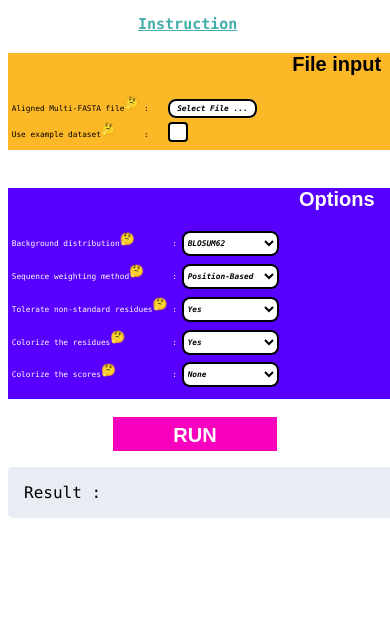
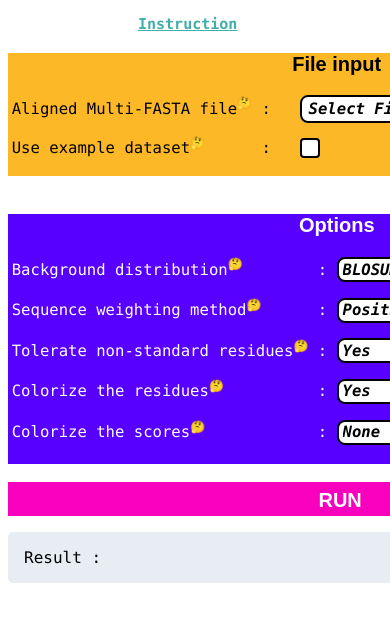
Before and after one commit to shin-kinos/cons-capra07-wasm, a plain HTML site: page index.html in a window 390 px wide. Shown: the part 184-806 px from the top of the page. Drawn offline with Linux system fonts and the light colour scheme.

Commit message:
Set `4vw`.

```diff
--- a/style.css
+++ b/style.css
@@ -300,7 +300,7 @@ label.toolTip {
 	}
 
 	.style_input {
-		font-size        : 2vw; /* 0.9375rem; */
+		font-size        : 4vw; /* 0.9375rem; */
 		font-family      : 'Menlo', 'Lucida Console', 'Monaco', 'Consolas', monospace;
 		color            : #000000;
 		background-color : #FDB827;
@@ -314,7 +314,7 @@ label.toolTip {
 	}
 
 	.style_options {
-		font-size        : 2vw; /* 0.9375rem; */
+		font-size        : 4vw; /* 0.9375rem; */
 		font-family      : 'Menlo', 'Lucida Console', 'Monaco', 'Consolas', monospace;
 		color            : #FFFFFF;
 		background-color : #5800FF; /* #3FA796; */
@@ -328,13 +328,13 @@ label.toolTip {
 	}
 
 	.customSelect {
-		font-size   : 2vw;
+		font-size   : 4vw;
 		overflow    : hidden;
 		font-family : 'Menlo', 'Lucida Console', 'Monaco', 'Consolas', monospace;
 		font-weight : bold;
 		font-style  : italic;
-		width       : 25vw;
-		min-width   : 2vw;
+		width       : 30vw;
+		min-width   : 4vw;
 		height      : 1.5625rem;
 		margin      : 0em auto;
 		color       : #000000;
@@ -360,7 +360,7 @@ label.toolTip {
 		width            : 100%;
 		margin           : 0 auto;
 		max-width        : 9.375rem;
-		/*min-width        : 40.625rem;*/
+		min-width        : 40.625rem;
 		text-align       : center;
 	}
 
```
